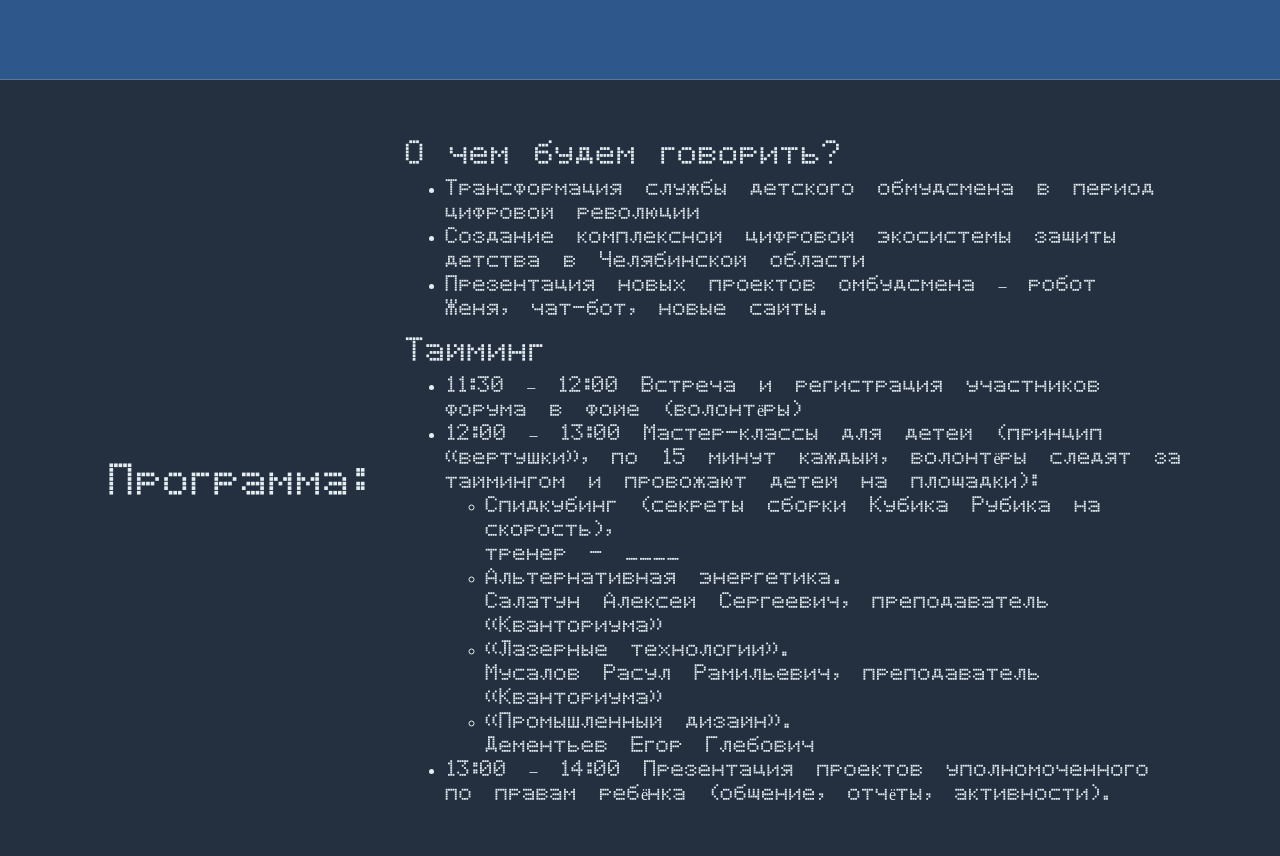
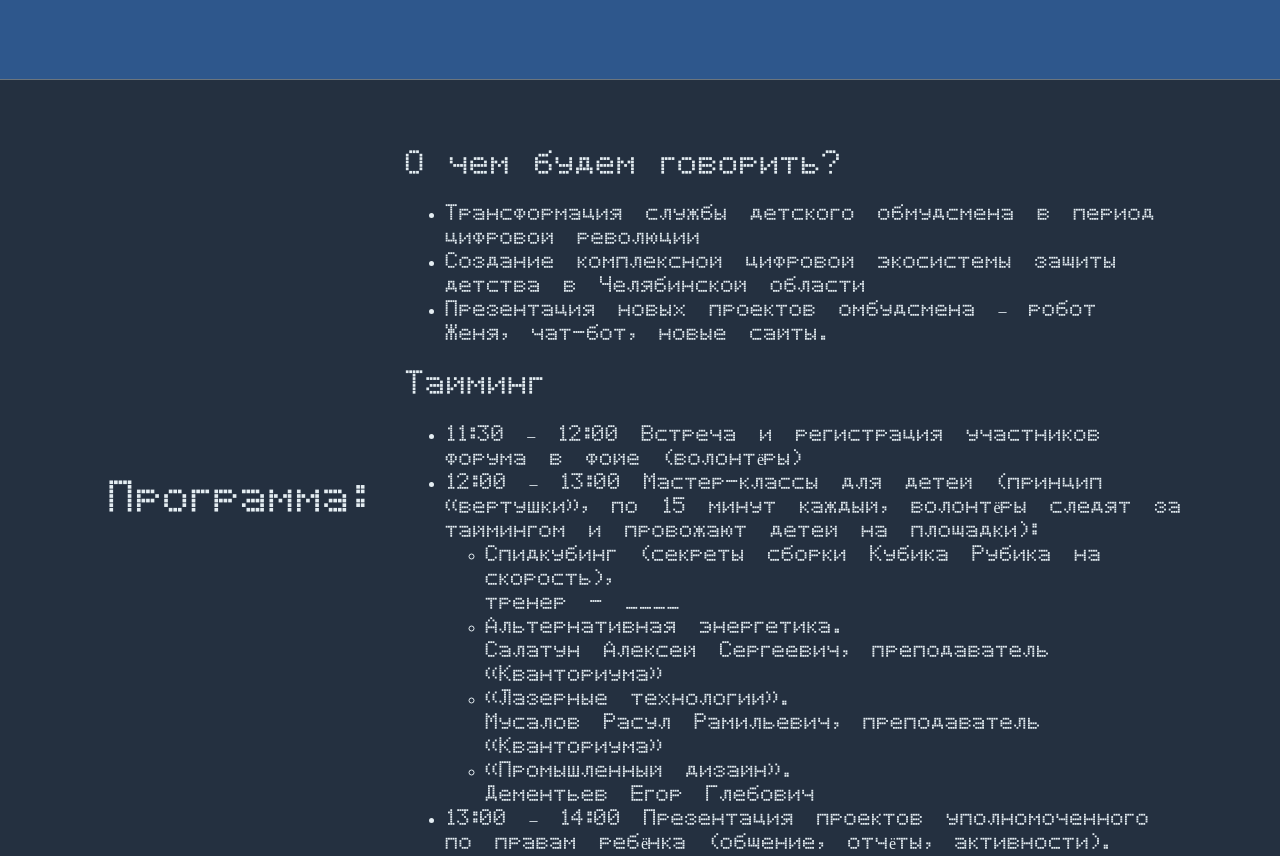
Before and after one commit to testtestae/Mayorova74Site, a plain HTML site: page index.html in a window 1280 px wide. Shown: the part 1520-2376 px from the top of the page. Drawn offline with nearby package versions, Linux system fonts and the light colour scheme.

Commit message:
add margin to h4 (title payload text in section)

```diff
--- a/src/css/main.css
+++ b/src/css/main.css
@@ -3,6 +3,12 @@
 body{
     color: var(--first-color);
     word-spacing: 1.25rem;
+}
+
+h4{
+    --margin: 1.5rem;
+    margin-top: var(--margin);
+    margin-bottom: var(--margin);
 }
 
 #navbarResponsive{
```
